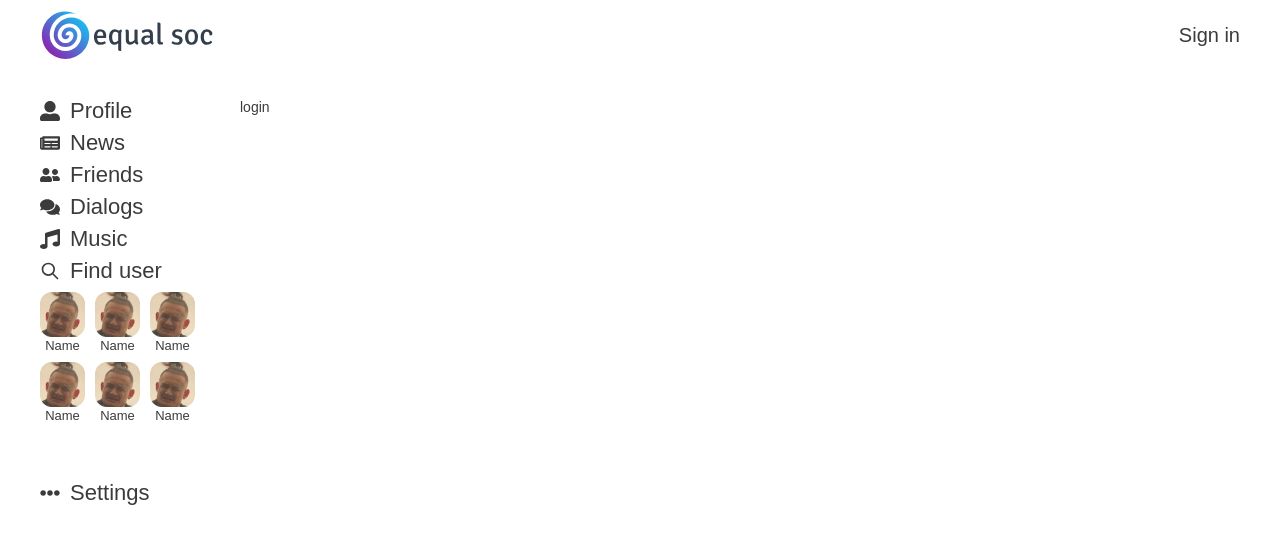
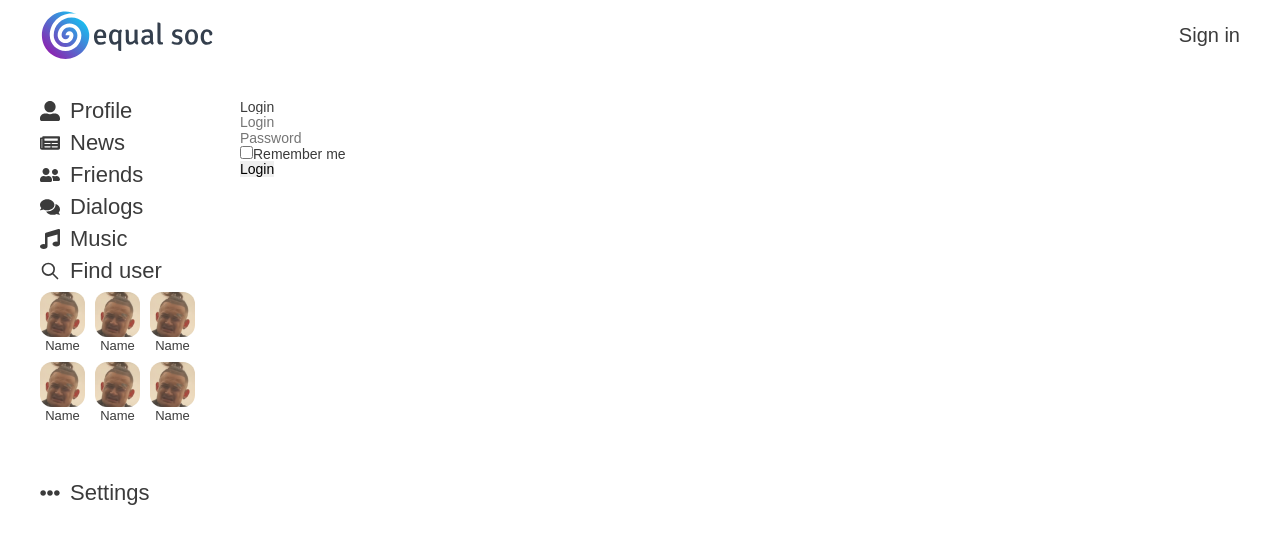
Before and after one commit to notequal21/react-course, a React (Create React App) app: page /login in a window 1280 px wide. Shown: the top 544 px of the page. Built offline with nearby package versions, Linux system fonts and the light colour scheme; no server answers.

Commit message:
updated LoginPage

```diff
--- a/src/components/Login/Login.jsx
+++ b/src/components/Login/Login.jsx
@@ -1,6 +1,36 @@
+import s from './Login.module.scss'
 
-const Login = () => {
-    return <div>login</div>
+const LoginForm = (props) => {
+    return (
+        <form action="" className={`${s.loginForm}`}>
+            <div className={`${s.loginForm__input}`}>
+                <input type="text" placeholder={`Login`} />
+            </div>
+            <div className={`${s.loginForm__input}`}>
+                <input type="password" placeholder={`Password`} />
+            </div>
+            <div className={`${s.loginForm__input}`}>
+                <label>
+                    <input type="checkbox"/>
+                    <span>Remember me</span>
+                </label>
+            </div>
+            <div className={`${s.loginForm__btn}`}>
+                <button>Login</button>
+            </div>
+        </form>
+    )
+}
+
+const Login = (props) => {
+    return (
+        <div className={`${s.login}`}>
+            <div className={`${s.login__title}`}>
+                Login
+            </div>
+            <LoginForm/>
+        </div>
+    )
 }
 
 export default Login;
--- a/src/components/Login/LoginContainer.jsx
+++ b/src/components/Login/LoginContainer.jsx
@@ -1,6 +1,7 @@
+import Login from "./Login";
 
 const LoginContainer = () => {
-    return <div>login</div>
+    return <Login />
 }
 
 export default LoginContainer;
```
Also changed, not shown: src/components/Login/Login.module.scss (added).
